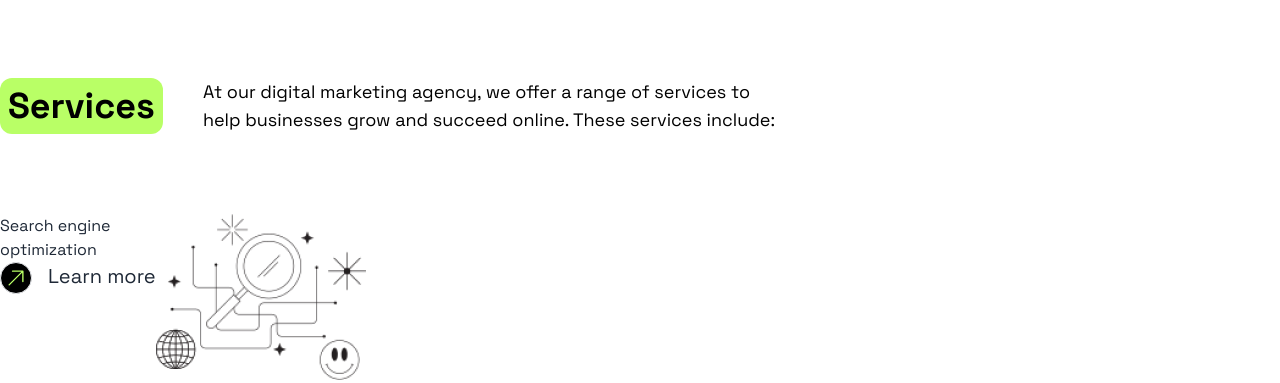
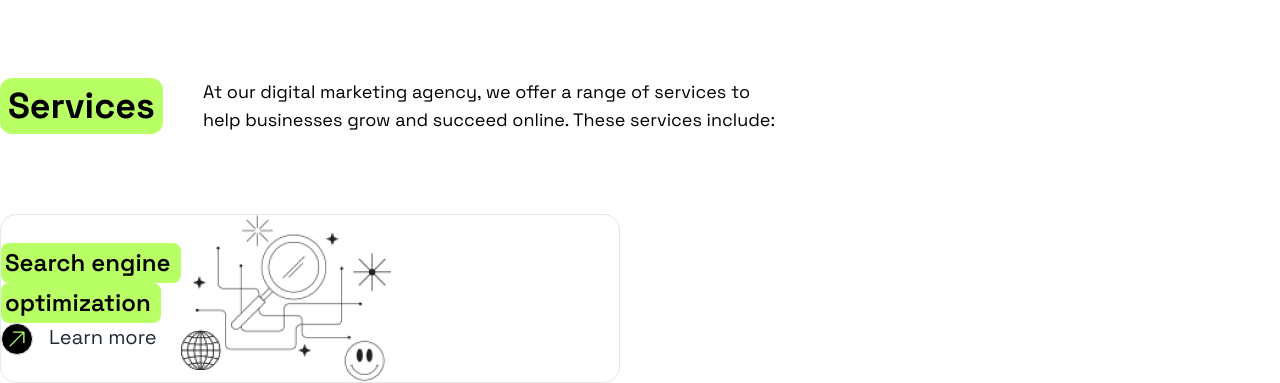
Before and after one commit to sanjidaRimi023/Positive-us-web, a plain HTML site: page index.html in a window 1280 px wide. Shown: the part 787-1170 px from the top of the page. Drawn offline with nearby package versions, Linux system fonts and the light colour scheme.

Commit message:
added a box

```diff
--- a/index.html
+++ b/index.html
@@ -88,12 +88,13 @@
             </section>
             <!-- box section -->
             <section class="mt-20">
-                <div class="flex">
+                <div class="grid grid-cols-2 gap-10">
+                    <div class="flex items-center border rounded-2xl">
                         <div>
-                        <h1>
+                            <h1 class="text-2xl font-semibold bg-[#B9FF66] text-black rounded-lg p-1 w-[180px]">
                                 Search engine
                             </h1>
-                        <h1>
+                            <h1 class="text-2xl font-semibold bg-[#B9FF66] text-black rounded-lg p-1 w-[160px]">
                                 optimization
                             </h1>
                             <button class="flex gap-4">
@@ -105,6 +106,8 @@
                             <img src="images/bannercart1.png" alt="">
                         </div>
                     </div>
+
+                </div>
             </section>
         </section>
     </main>
```
Lines whose indentation alone changed are shown as unchanged.
